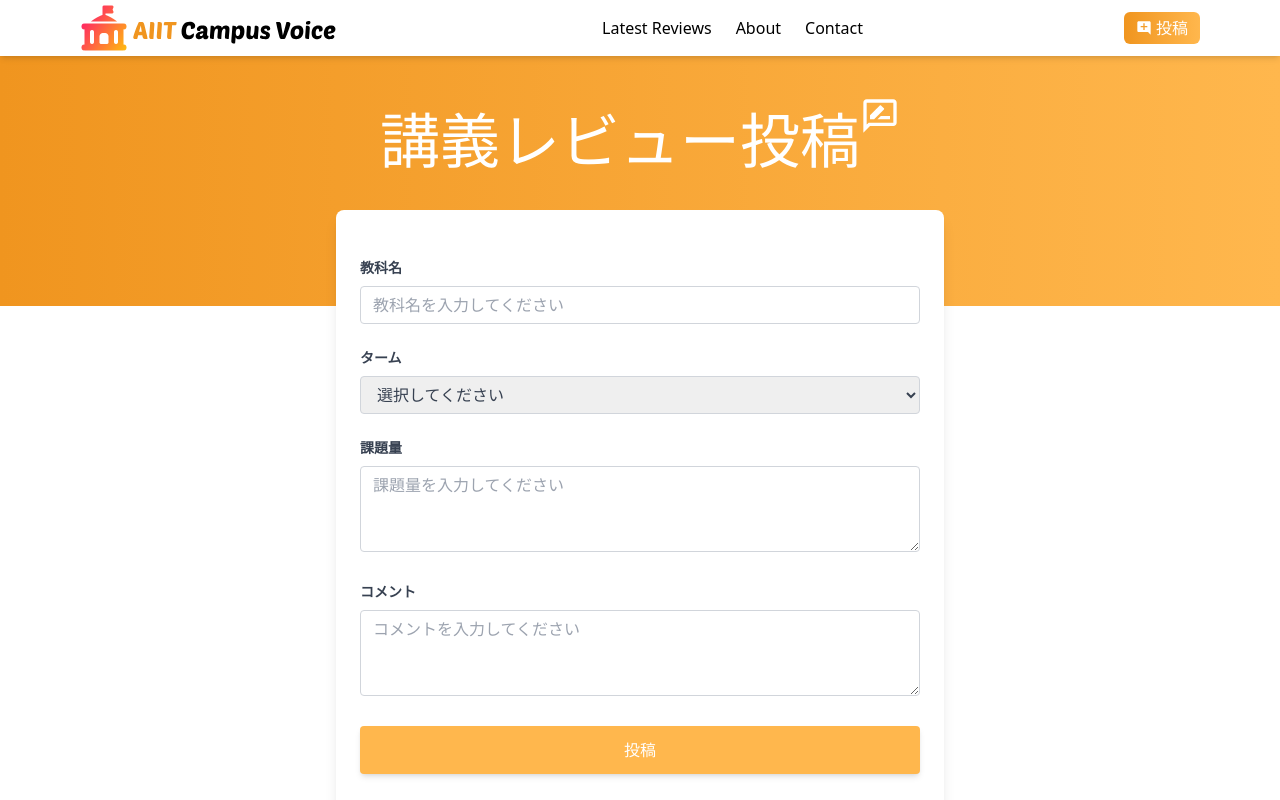
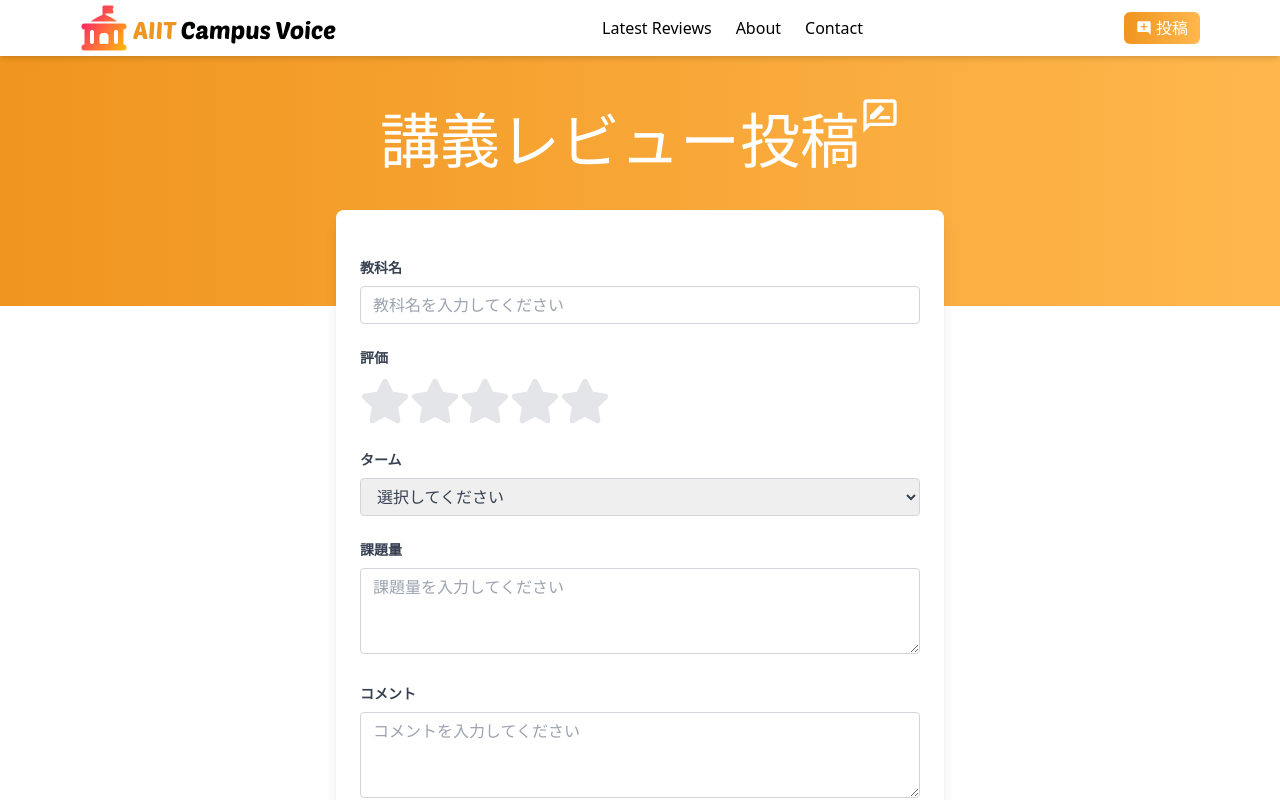
Before and after one commit to Collaborative-g2/frontend-aiit-campus-voice, a React (Vite) app: page /reviews/new in a window 1280 px wide. Shown: the top 800 px of the page. Built offline with nearby package versions, Linux system fonts and the light colour scheme.

Commit message:
feat: create star rating component with hover effect

```diff
--- a/src/components/shared/FormElement.jsx
+++ b/src/components/shared/FormElement.jsx
@@ -1,5 +1,6 @@
 import PropTypes from "prop-types";
 import {useState} from "react";
+import {FaStar} from "react-icons/fa";
 
 const FormElement = ({type, label, placeholder, options, fieldRef, hasError}) => {
     const classes = "form-control w-full px-3 py-1.5 text-gray-700 rounded border border-solid border-gray-300 focus:border focus:outline-secondary"
@@ -98,6 +99,39 @@ const FormElement = ({type, label, placeholder, options, fieldRef, hasError}) =>
                         ))}
                     </select>
                 );
+            case "starRating": {
+                const [rating, setRating] = useState(null);
+                const [hover, setHover] = useState(null);
+
+                return (
+                    <div className="flex">
+                        {
+                            [...Array(5)].map((star, i) => {
+                                const ratingValue = i + 1;
+                                return (
+                                    <label key={ratingValue}>
+                                        <input
+                                            type="radio"
+                                            value={ratingValue}
+                                            className="hidden"
+                                            onClick={() => {
+                                                fieldRef.onChange(ratingValue.toString());
+                                                setRating(ratingValue.toString());
+                                            }}
+                                        />
+                                        <FaStar
+                                            size={50}
+                                            color={ratingValue <= (hover || rating) ? "#ffd770" : "#e4e5e9"}
+                                            className="cursor-pointer transition-colors duration-200"
+                                            onMouseEnter={() => setHover(ratingValue)}
+                                            onMouseLeave={() => setHover(null)}
+                                        />
+                                    </label>
+                                );
+                            })}
+                    </div>
+                );
+            }
             default:
                 return (
                     <input
@@ -124,7 +158,7 @@ const FormElement = ({type, label, placeholder, options, fieldRef, hasError}) =>
 FormElement.propTypes = {
     type: PropTypes.string.isRequired,
     label: PropTypes.string.isRequired,
-    placeholder: PropTypes.string.isRequired,
+    placeholder: PropTypes.string,
     fieldRef: PropTypes.object.isRequired,
     options: PropTypes.array,
     hasError: PropTypes.bool.isRequired,
--- a/src/pages/ReviewForm.jsx
+++ b/src/pages/ReviewForm.jsx
@@ -11,6 +11,7 @@ const ReviewForm = () => {
     } = useForm({
         defaultValues: {
             subject: "",
+            rating: "",
             term: "",
             workload: "",
             comment: "",
@@ -44,6 +45,19 @@ const ReviewForm = () => {
                                         fieldRef={field}
                                         hasError={errors.subject?.type === "required"}
                                         options={mockSubjectSuggestions}
+                                    />
+                                )}
+                            />
+                            <Controller
+                                name="rating"
+                                control={control}
+                                rules={{required: true}}
+                                render={({field}) => (
+                                    <FormElement
+                                        type="starRating"
+                                        label="評価"
+                                        fieldRef={field}
+                                        hasError={errors.rating?.type === "required"}
                                     />
                                 )}
                             />
```
